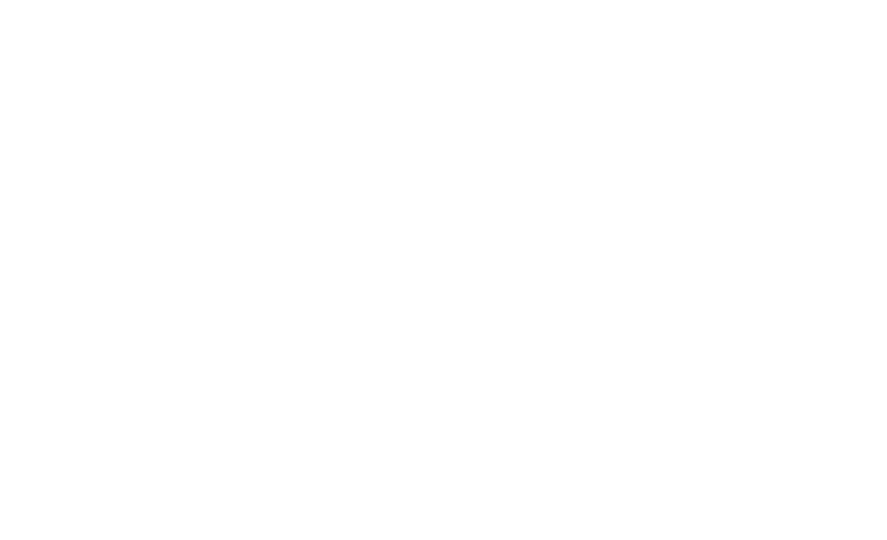
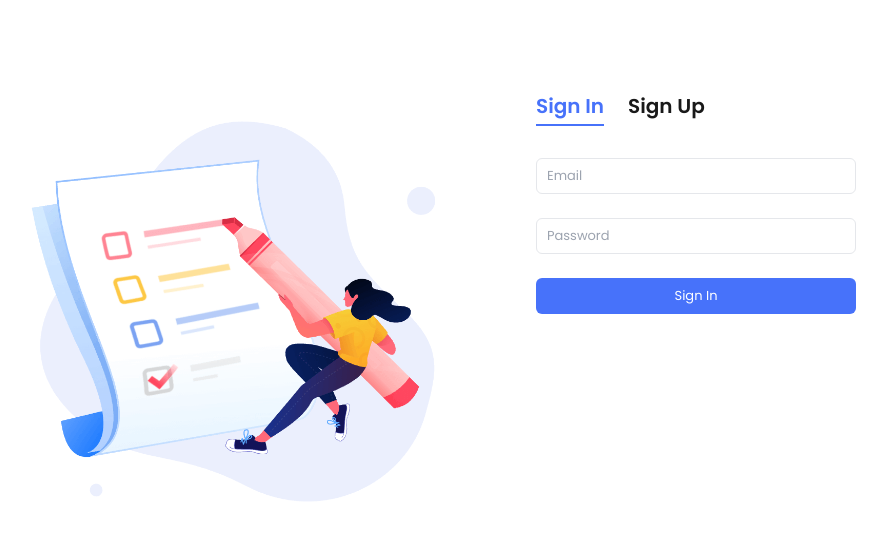
Before and after one commit to anishpawaskar/ticktick-clone, a React (Vite) app in the folder frontend/: page /signin in a window 1280 px wide. Before the commit this address had no page. Shown: the top 540 px of the page, without its empty margins (208-1095 px from the left). Built offline with nearby package versions, Linux system fonts and the light colour scheme.

Commit message:
create sign in and sign up form and also create auth slice to handle state of a form

```diff
--- a/frontend/src/App.jsx
+++ b/frontend/src/App.jsx
@@ -1,20 +1,13 @@
-import { Link, Route, Routes } from "react-router-dom";
+import { Route, Routes } from "react-router-dom";
 import "./App.css";
+import { Auth } from "./components/Auth";
 
 function App() {
   return (
     <>
       <Routes>
-        <Route path="/singup" element={<p>Sign Up Page</p>} />
-        <Route
-          path="/"
-          element={
-            <div>
-              <h1>Tick tick clone</h1>
-              <Link to="/singup">To Sign Up</Link>
-            </div>
-          }
-        />
+        <Route path="/signup" element={<Auth />} />
+        <Route path="/signin" element={<Auth />} />
       </Routes>
     </>
   );
--- /dev/null
+++ b/frontend/src/components/Auth/Presentation.jsx
@@ -0,0 +1,56 @@
+import sigUpImgUrl from "./assets/sign-up-img.png";
+import signInImgUrl from "./assets/sign-in-img.png";
+
+import { AuthForm } from "./components/AuthForm";
+
+export const AuthPresentation = ({
+  currentPage,
+  setPageToSignIn,
+  setPageToSignUp,
+}) => {
+  return (
+    <div className="flex justify-center gap-12 mt-20">
+      <div className="hidden md:block">
+        <img
+          className="w-[30rem]"
+          src={currentPage === "/signup" ? sigUpImgUrl : signInImgUrl}
+          alt="sing-up-img"
+        />
+      </div>
+      <div className="flex flex-col gap-8 pt-3">
+        <div className="flex gap-6 text-xl font-semibold">
+          <button
+            onClick={setPageToSignIn}
+            style={{
+              color: currentPage === "/signin" ? "#4772fa" : "#191919",
+            }}
+          >
+            Sign In
+            <span
+              style={{
+                visibility: currentPage === "/signin" ? "visible" : "hidden",
+              }}
+              className="h-[2px] mt-1 bg-[#4772fa] block"
+            ></span>
+          </button>
+          <button
+            onClick={setPageToSignUp}
+            style={{
+              color: currentPage === "/signup" ? "#4772fa" : "#191919",
+            }}
+            className=""
+          >
+            Sign Up
+            <span
+              style={{
+                visibility: currentPage === "/signup" ? "visible" : "hidden",
+              }}
+              className="h-[2px] mt-1 bg-[#4772fa] block"
+            ></span>
+          </button>
+        </div>
+        <AuthForm />
+      </div>
+    </div>
+  );
+};
--- /dev/null
+++ b/frontend/src/components/Auth/authSlice.js
@@ -0,0 +1,18 @@
+import { createSlice } from "@reduxjs/toolkit";
+
+const authSlice = createSlice({
+  name: "auth",
+  initialState: {
+    currentPage: "",
+  },
+  reducers: {
+    updateCurrentPage: (state, { payload }) => {
+      state.currentPage = payload;
+    },
+  },
+});
+
+export const selectAuth = (state) => state.auth;
+export const { updateCurrentPage } = authSlice.actions;
+
+export default authSlice.reducer;
--- /dev/null
+++ b/frontend/src/components/Auth/components/AuthForm/Presentation.jsx
@@ -0,0 +1,57 @@
+export const AuthFormPresentation = ({
+  currentPage,
+  handleSubmit,
+  formErrors,
+  emailInputRef,
+  passwordInputRef,
+  handleInputChange,
+}) => {
+  return (
+    <form onSubmit={handleSubmit} className="w-80 flex flex-col gap-4">
+      <div className="flex flex-col gap-2">
+        <input
+          onChange={(e) => handleInputChange(e)}
+          onKeyDown={(e) => {
+            if (e.key === " ") {
+              e.preventDefault();
+            }
+          }}
+          ref={emailInputRef}
+          className="h-9 w-full px-2.5 py-2 placeholder:text-[13px] text-[13px] border rounded-[6px] outline-[#4772fa]"
+          name="email"
+          type="text"
+          placeholder="Email"
+        />
+        <p className="text-xs text-red-500 font-medium ml-3">
+          {formErrors.emptyEmailField && "Email address can't be empty"}
+          {formErrors.invalidEmail && "Invalid email format"}
+        </p>
+      </div>
+      <div className="flex flex-col gap-2">
+        <input
+          onChange={(e) => handleInputChange(e)}
+          onKeyDown={(e) => {
+            if (e.key === " ") {
+              e.preventDefault();
+            }
+          }}
+          ref={passwordInputRef}
+          className="h-9 w-full px-2.5 py-2 placeholder:text-[13px] text-[13px] border rounded-[6px] outline-[#4772fa]"
+          name="Password"
+          type="password"
+          placeholder={
+            currentPage === "/signup" ? "Password 6-64 characters" : "Password"
+          }
+        />
+        <p className="text-xs text-red-500 font-medium ml-3">
+          {formErrors.emptyPasswordField && "Password can't be empty"}
+          {formErrors.invalidPassword &&
+            "Password requires at least 6 characters."}
+        </p>
+      </div>
+      <button className="w-full bg-[#4772fa] text-[13px] text-white py-2 rounded-[6px] hover:bg-[#597FFA] active:bg-[#3E60CD]">
+        {currentPage === "/signup" ? "Sign Up" : "Sign In"}
+      </button>
+    </form>
+  );
+};
--- /dev/null
+++ b/frontend/src/components/Auth/components/AuthForm/index.jsx
@@ -0,0 +1,83 @@
+import { useSelector } from "react-redux";
+import { AuthFormPresentation } from "./Presentation";
+import { selectAuth } from "../../authSlice";
+import { useEffect, useRef, useState } from "react";
+
+export const AuthForm = () => {
+  const { currentPage } = useSelector(selectAuth);
+  const [formErrors, setFormErrors] = useState({
+    emptyEmailField: false,
+    emptyPasswordField: false,
+    invalidEmail: false,
+    invalidPassword: false,
+  });
+
+  const emailInputRef = useRef(null);
+  const passwordInputRef = useRef(null);
+
+  const handleInputChange = (e) => {
+    if (e.target.name === "email") {
+      if (e.target.value) {
+        setFormErrors({ ...formErrors, emptyEmailField: false });
+      } else {
+        setFormErrors({ ...formErrors, emptyEmailField: true });
+      }
+    } else {
+      if (e.target.value) {
+        console.log("e", e.target.value);
+        setFormErrors({
+          ...formErrors,
+          emptyPasswordField: false,
+          invalidPassword: false,
+        });
+      }
+    }
+  };
+
+  const handleSubmit = (e) => {
+    e.preventDefault();
+
+    const emailRegex = /^[a-zA-Z0-9._%+-]+@[a-zA-Z0-9.-]+\.[a-zA-Z0-9.-]+$/;
+    const email = emailInputRef.current.value;
+    const password = passwordInputRef.current.value;
+
+    if (!email && !password) {
+      setFormErrors({
+        emptyEmailField: true,
+        emptyPasswordField: true,
+      });
+      emailInputRef.current.focus();
+    } else if (!email) {
+      setFormErrors({ ...formErrors, emptyEmailField: true });
+      emailInputRef.current.focus();
+    } else if (!password) {
+      setFormErrors({ ...formErrors, emptyPasswordField: true });
+      passwordInputRef.current.focus();
+    } else {
+      if (emailRegex.test(email) && password.length >= 6) {
+        setFormErrors({
+          emptyEmailField: false,
+          emptyPasswordField: false,
+          invalidEmail: false,
+          invalidPassword: false,
+        });
+        console.log("submit data");
+      } else if (emailRegex.test(email)) {
+        setFormErrors({ ...formErrors, invalidPassword: true });
+      } else if (password.length >= 6) {
+        setFormErrors({ ...formErrors, invalidEmail: true });
+      }
+    }
+  };
+
+  return (
+    <AuthFormPresentation
+      currentPage={currentPage}
+      handleSubmit={handleSubmit}
+      emailInputRef={emailInputRef}
+      passwordInputRef={passwordInputRef}
+      formErrors={formErrors}
+      handleInputChange={handleInputChange}
+    />
+  );
+};
--- /dev/null
+++ b/frontend/src/components/Auth/index.jsx
@@ -0,0 +1,31 @@
+import { useSelector, useDispatch } from "react-redux";
+import { selectAuth, updateCurrentPage } from "./authSlice";
+import { AuthPresentation } from "./Presentation";
+import { useLocation } from "react-router-dom";
+import { useEffect } from "react";
+
+export const Auth = () => {
+  const { currentPage } = useSelector(selectAuth);
+  const dispatch = useDispatch();
+  const location = useLocation();
+
+  useEffect(() => {
+    dispatch(updateCurrentPage(location.pathname));
+  }, [dispatch]);
+
+  const setPageToSignIn = () => {
+    dispatch(updateCurrentPage("/signin"));
+  };
+
+  const setPageToSignUp = () => {
+    dispatch(updateCurrentPage("/signup"));
+  };
+
+  return (
+    <AuthPresentation
+      currentPage={currentPage}
+      setPageToSignIn={setPageToSignIn}
+      setPageToSignUp={setPageToSignUp}
+    />
+  );
+};
--- a/frontend/src/store/store.js
+++ b/frontend/src/store/store.js
@@ -1,5 +1,8 @@
 import { configureStore } from "@reduxjs/toolkit";
+import authSlice from "../components/Auth/authSlice";
 
 export const store = configureStore({
-  reducer: {},
+  reducer: {
+    auth: authSlice,
+  },
 });
```
Also changed, not shown: frontend/src/components/Auth/assets/sign-in-img.png (added), frontend/src/components/Auth/assets/sign-up-img.png (added).
